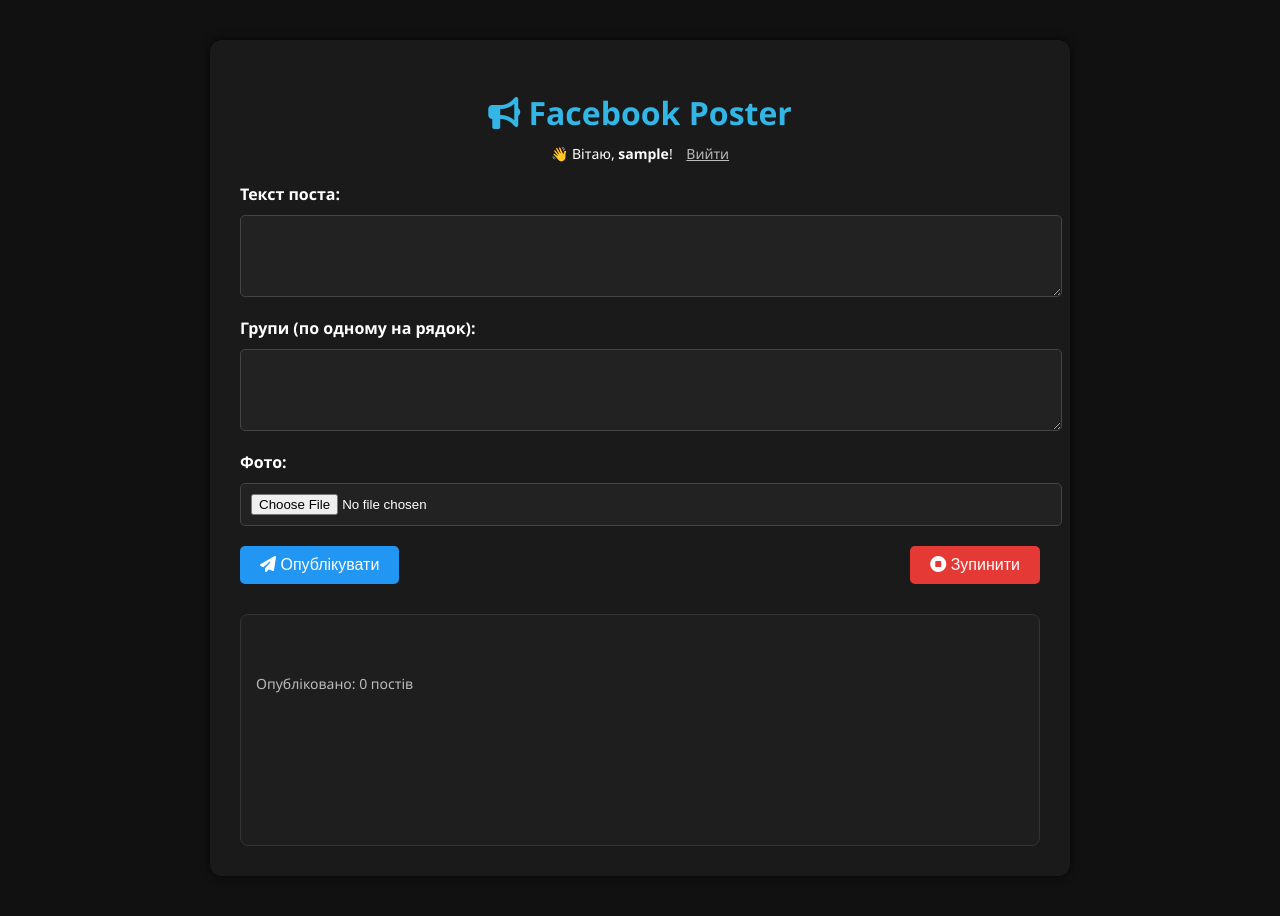
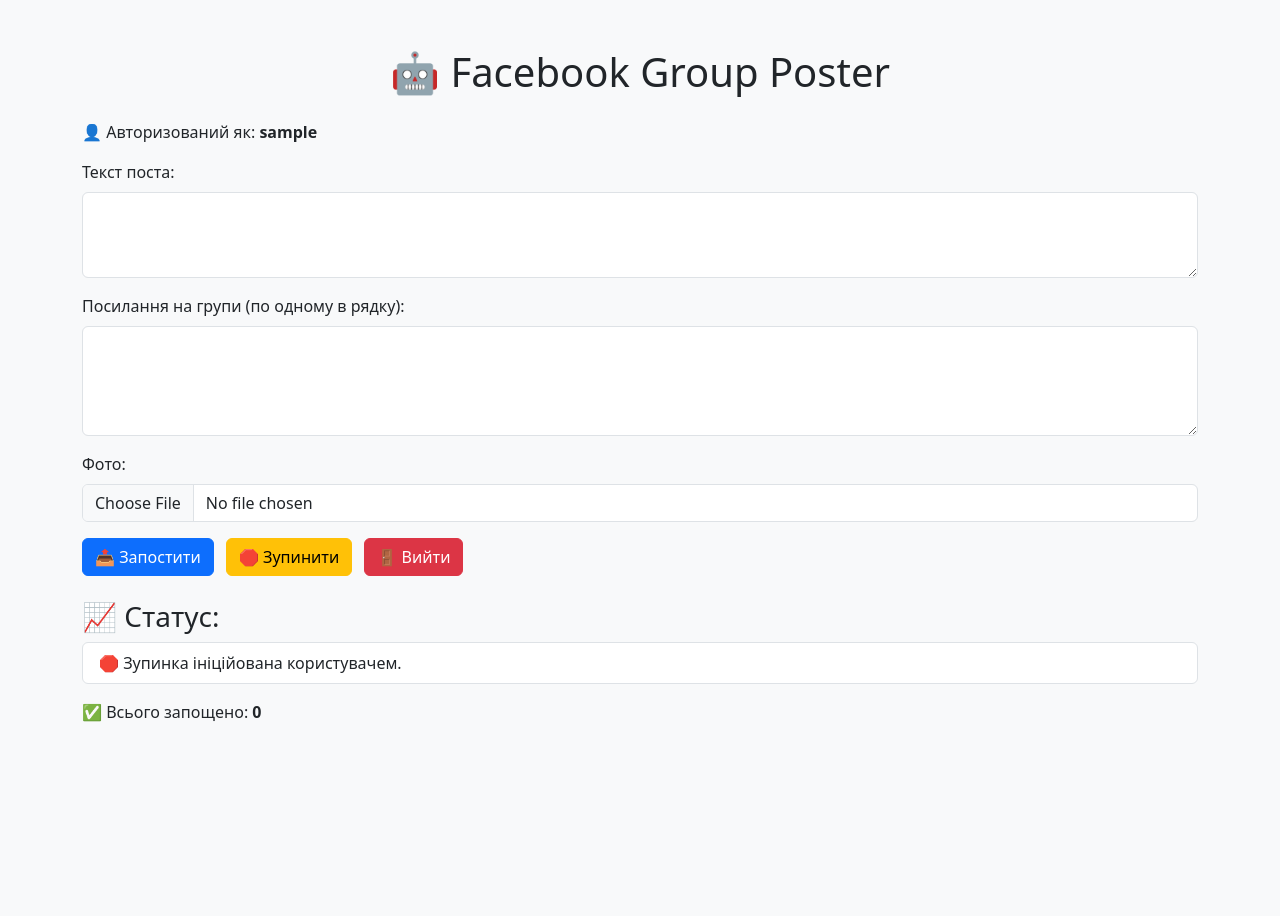
Before and after one commit to Yuriy272/fb-group-poster, a Flask app: page / in a window 1280 px wide. After the commit the page ends 722 px from the top, so only its background shows below. Run offline with Flask 3, Linux system fonts and the light colour scheme; the visitor is signed in with stand-in values (Sample User, id 1).

Commit message:
Update UI or styling

```diff
--- a/requirements.txt
+++ /dev/null
@@ -1,5 +0,0 @@
-Flask==3.1.0
-gunicorn==21.2.0
-selenium
-requests
-beautifulsoup4
--- a/templates/index.html
+++ b/templates/index.html
@@ -3,153 +3,43 @@
 <head>
     <meta charset="UTF-8">
     <title>Facebook Poster</title>
-    <link rel="stylesheet" href="https://cdnjs.cloudflare.com/ajax/libs/font-awesome/6.4.0/css/all.min.css">
-    <style>
-        body {
-            background-color: #111;
-            color: #fff;
-            font-family: 'Segoe UI', Tahoma, Geneva, Verdana, sans-serif;
-            margin: 0;
-            padding: 0;
-        }
+    <link href="https://cdn.jsdelivr.net/npm/bootstrap@5.3.0/dist/css/bootstrap.min.css" rel="stylesheet">
+</head>
+<body class="bg-light">
+<div class="container py-5">
+    <h1 class="mb-4 text-center">🤖 Facebook Group Poster</h1>
 
-        .container {
-            max-width: 800px;
-            margin: 40px auto;
-            background-color: #1a1a1a;
-            padding: 30px;
-            border-radius: 12px;
-            box-shadow: 0 0 10px rgba(0,0,0,0.7);
-        }
+    <p>👤 Авторизований як: <strong>{{ user }}</strong></p>
 
-        h1 {
-            text-align: center;
-            color: #33b5e5;
-            margin-bottom: 10px;
-        }
+    <form action="/post" method="POST" enctype="multipart/form-data" class="mb-4">
+        <div class="mb-3">
+            <label for="post_text" class="form-label">Текст поста:</label>
+            <textarea class="form-control" name="post_text" id="post_text" rows="3"></textarea>
+        </div>
 
-        .user-info {
-            text-align: center;
-            margin-bottom: 20px;
-            font-size: 14px;
-        }
+        <div class="mb-3">
+            <label for="group_links" class="form-label">Посилання на групи (по одному в рядку):</label>
+            <textarea class="form-control" name="group_links" id="group_links" rows="4"></textarea>
+        </div>
 
-        .user-info a {
-            color: #bbb;
-            text-decoration: underline;
-            margin-left: 10px;
-        }
+        <div class="mb-3">
+            <label for="photo" class="form-label">Фото:</label>
+            <input type="file" class="form-control" name="photo" id="photo" required>
+        </div>
 
-        textarea, input[type="file"] {
-            width: 100%;
-            padding: 10px;
-            background-color: #222;
-            color: #fff;
-            border: 1px solid #444;
-            border-radius: 5px;
-            resize: vertical;
-            margin-top: 10px;
-        }
+        <button type="submit" class="btn btn-primary">📤 Запостити</button>
+        <a href="/stop" class="btn btn-warning ms-2">🛑 Зупинити</a>
+        <a href="/logout" class="btn btn-danger ms-2">🚪 Вийти</a>
+    </form>
 
-        label {
-            font-weight: bold;
-            margin-top: 15px;
-            display: block;
-        }
+    <h3>📈 Статус:</h3>
+    <ul class="list-group mb-3">
+        {% for msg in status %}
+            <li class="list-group-item">{{ msg }}</li>
+        {% endfor %}
+    </ul>
 
-        .btn-container {
-            display: flex;
-            justify-content: space-between;
-            margin-top: 20px;
-        }
-
-        button {
-            padding: 10px 20px;
-            font-size: 16px;
-            border: none;
-            border-radius: 5px;
-            cursor: pointer;
-            transition: all 0.2s ease;
-        }
-
-        .btn-post {
-            background-color: #2196F3;
-            color: white;
-        }
-
-        .btn-post:hover {
-            background-color: #1976D2;
-        }
-
-        .btn-stop {
-            background-color: #e53935;
-            color: white;
-        }
-
-        .btn-stop:hover {
-            background-color: #c62828;
-        }
-
-        .status-box {
-            margin-top: 30px;
-            background-color: #1e1e1e;
-            padding: 15px;
-            border-radius: 8px;
-            border: 1px solid #333;
-            height: 200px;
-            overflow-y: auto;
-            white-space: pre-wrap;
-        }
-
-        .post-count {
-            font-size: 14px;
-            color: #bbb;
-            margin-bottom: 10px;
-        }
-
-        ::-webkit-scrollbar {
-            width: 6px;
-        }
-
-        ::-webkit-scrollbar-thumb {
-            background: #555;
-            border-radius: 10px;
-        }
-
-        ::-webkit-scrollbar-track {
-            background: transparent;
-        }
-    </style>
-</head>
-<body>
-    <div class="container">
-        <h1><i class="fas fa-bullhorn"></i> Facebook Poster</h1>
-        <div class="user-info">
-            👋 Вітаю, <strong>{{ user }}</strong>!
-            <a href="/logout">Вийти</a>
-        </div>
-        <form method="post" action="/post" enctype="multipart/form-data">
-            <label for="post_text">Текст поста:</label>
-            <textarea name="post_text" rows="4" required></textarea>
-
-            <label for="group_links">Групи (по одному на рядок):</label>
-            <textarea name="group_links" rows="4" required></textarea>
-
-            <label for="photo">Фото:</label>
-            <input type="file" name="photo" accept="image/*" required>
-
-            <div class="btn-container">
-                <button type="submit" class="btn-post"><i class="fas fa-paper-plane"></i> Опублікувати</button>
-                <a href="/stop"><button type="button" class="btn-stop"><i class="fas fa-stop-circle"></i> Зупинити</button></a>
-            </div>
-        </form>
-
-        <div class="status-box">
-            <div class="post-count">Опубліковано: {{ counter }} постів</div>
-            {% for line in status %}
-                {{ line }}<br>
-            {% endfor %}
-        </div>
-    </div>
+    <p>✅ Всього запощено: <strong>{{ counter }}</strong></p>
+</div>
 </body>
 </html>
```
